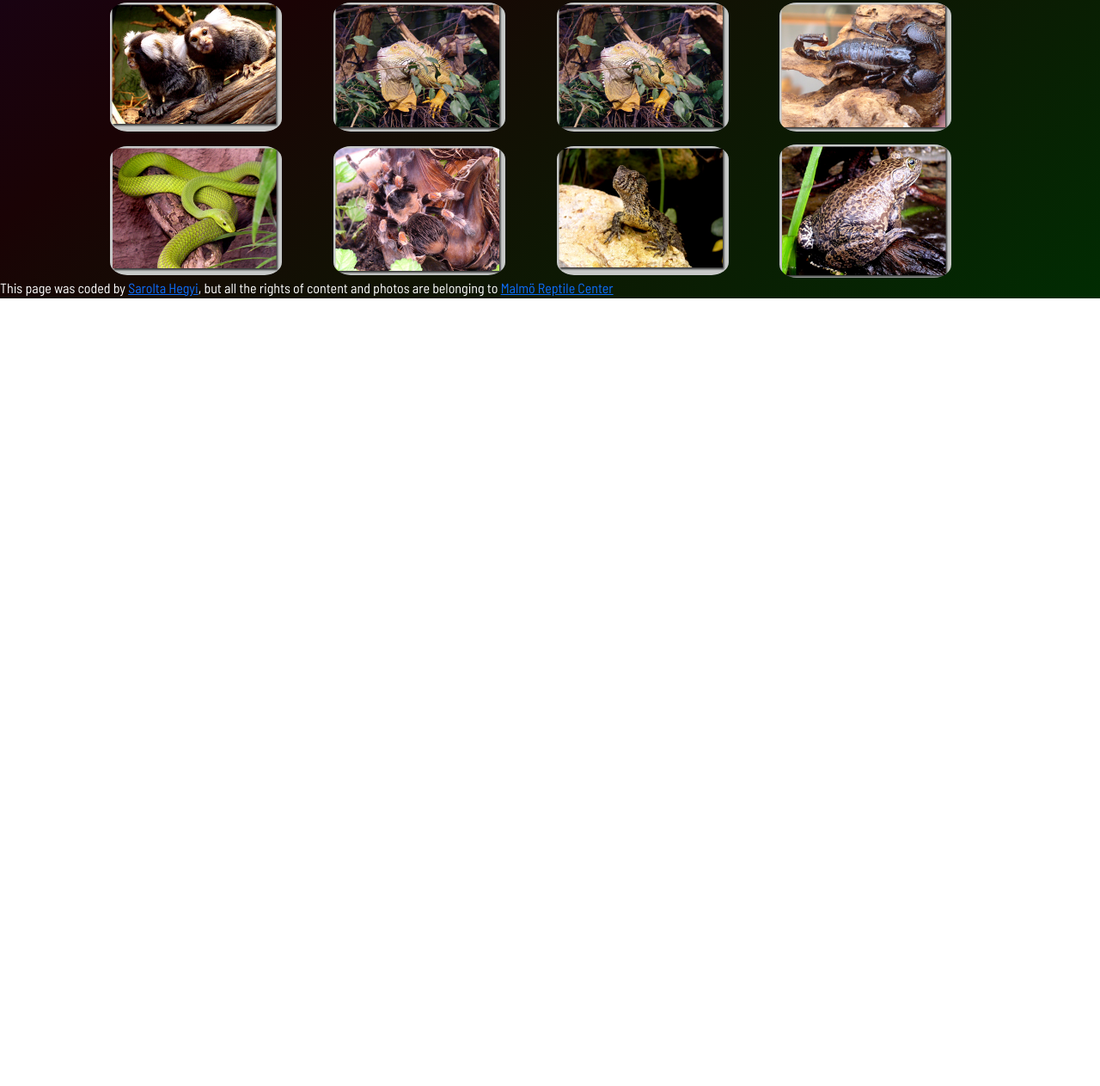
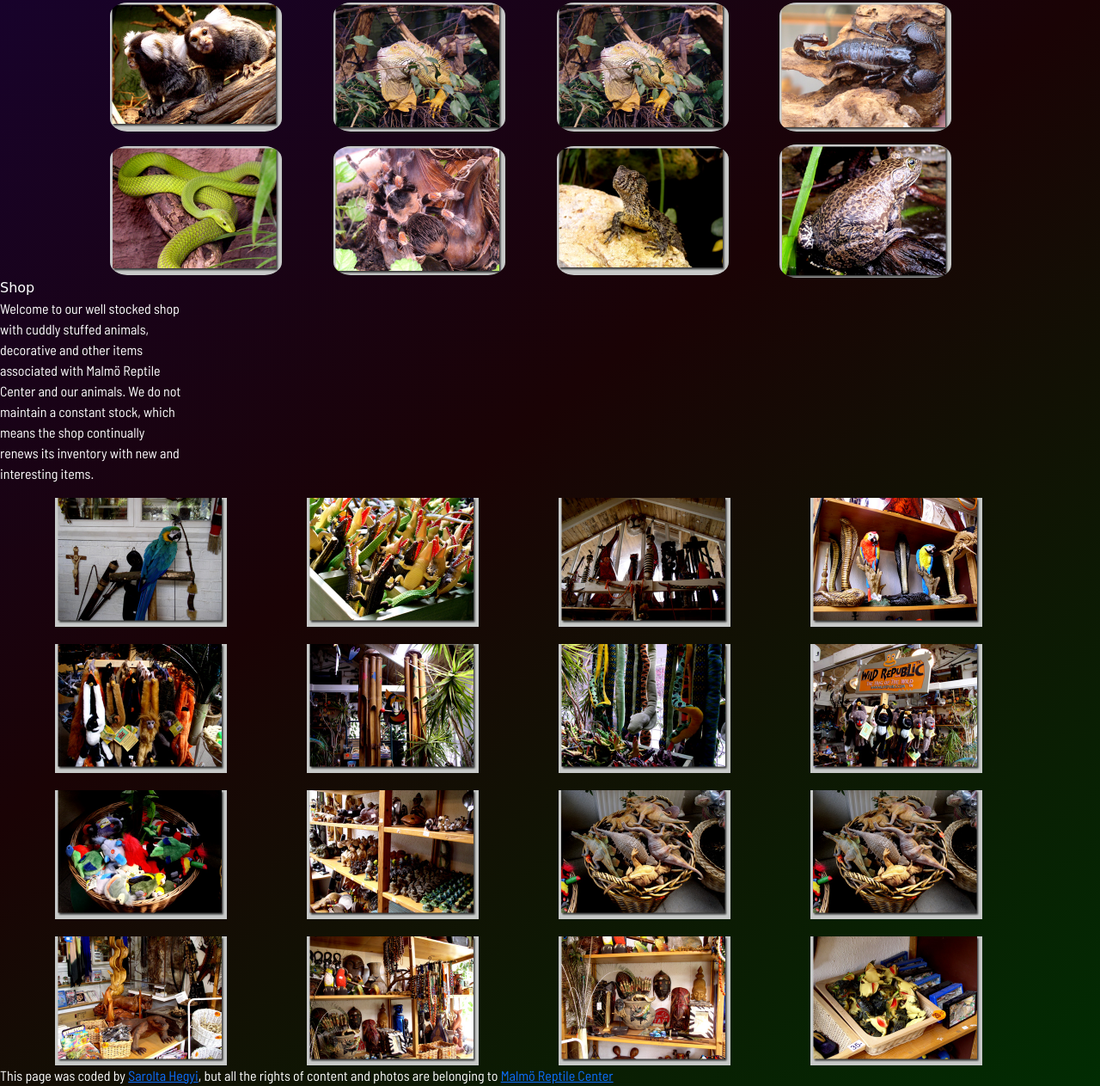
Before and after one commit to saroltah/Reptile-center, a plain HTML site: page index.html in a window 1280 px wide. Shown: the part 3067-4330 px from the top of the page at 86% size. Before the commit the page ends 3414 px from the top, so only its background shows below. Drawn offline with nearby package versions, Linux system fonts and the light colour scheme; a web font is replaced by a local one.

Commit message:
added text and pictures for shop section

```diff
--- a/index.html
+++ b/index.html
@@ -216,6 +216,66 @@
         </div>
       </div>
     </div>
+    <div class="ahop" id="shop">
+      <div class="title">Shop</div>
+      <p class="col-2">
+        Welcome to our well stocked shop with cuddly stuffed animals, decorative
+        and other items associated with Malmö Reptile Center and our animals. We
+        do not maintain a constant stock, which means the shop continually
+        renews its inventory with new and interesting items.
+        <br />
+      </p>
+      <div class="grid-development">
+        <div>
+          <img src="src/images/shop/s1.jpg" alt="shop" />
+        </div>
+        <div>
+          <img src="src/images/shop/s2.jpg" alt="shop" />
+        </div>
+        <div>
+          <img src="src/images/shop/s3.jpg" alt="shop" />
+        </div>
+        <div>
+          <img src="src/images/shop/s4.jpg" alt="shop" />
+        </div>
+        <div>
+          <img src="src/images/shop/s5.jpg" alt="shop" />
+        </div>
+        <div>
+          <img src="src/images/shop/s6.jpg" alt="shop" />
+        </div>
+        <div>
+          <img src="src/images/shop/s7.jpg" alt="shop" />
+        </div>
+        <div>
+          <img src="src/images/shop/s8.jpg" alt="shop" />
+        </div>
+        <div>
+          <img src="src/images/shop/s9.jpg" alt="shop" />
+        </div>
+        <div>
+          <img src="src/images/shop/s10.jpg" alt="shop" />
+        </div>
+        <div>
+          <img src="src/images/shop/s12.jpg" alt="shop" />
+        </div>
+        <div>
+          <img src="src/images/shop/s12.jpg" alt="shop" />
+        </div>
+        <div>
+          <img src="src/images/shop/s13.jpg" alt="shop" />
+        </div>
+        <div>
+          <img src="src/images/shop/s14.jpg" alt="shop" />
+        </div>
+        <div>
+          <img src="src/images/shop/s15.jpg" alt="shop" />
+        </div>
+        <div>
+          <img src="src/images/shop/s16.jpg" alt="shop" />
+        </div>
+      </div>
+    </div>
     <footer>
       This page was coded by <a href="#">Sarolta Hegyi</a>, but all the rights
       of content and photos are belonging to
```
Also changed, not shown: src/images/shop/s1.jpg (added), src/images/shop/s10.jpg (added), src/images/shop/s11.jpg (added), src/images/shop/s12.jpg (added), src/images/shop/s13.jpg (added), src/images/shop/s14.jpg (added), src/images/shop/s15.jpg (added), src/images/shop/s16.jpg (added), src/images/shop/s17.jpg (added), src/images/shop/s18.jpg (added), src/images/shop/s2.jpg (added), src/images/shop/s3.jpg (added), src/images/shop/s4.jpg (added), src/images/shop/s5.jpg (added), 4 more files.
